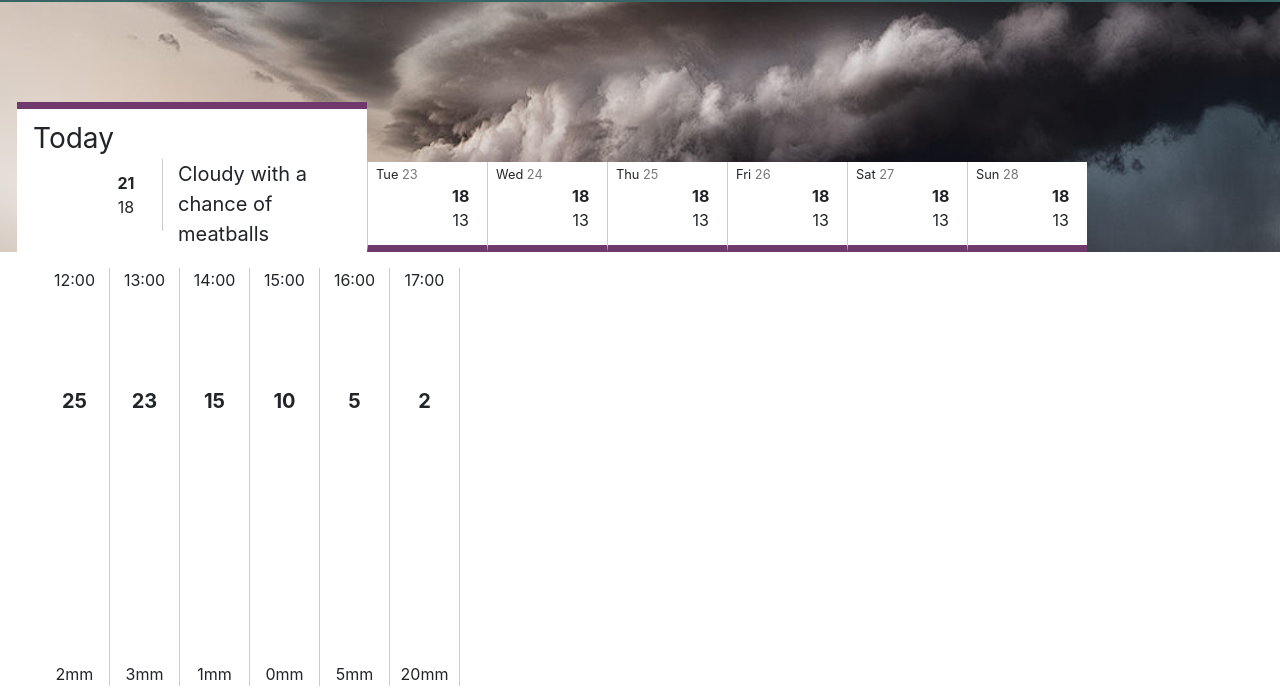
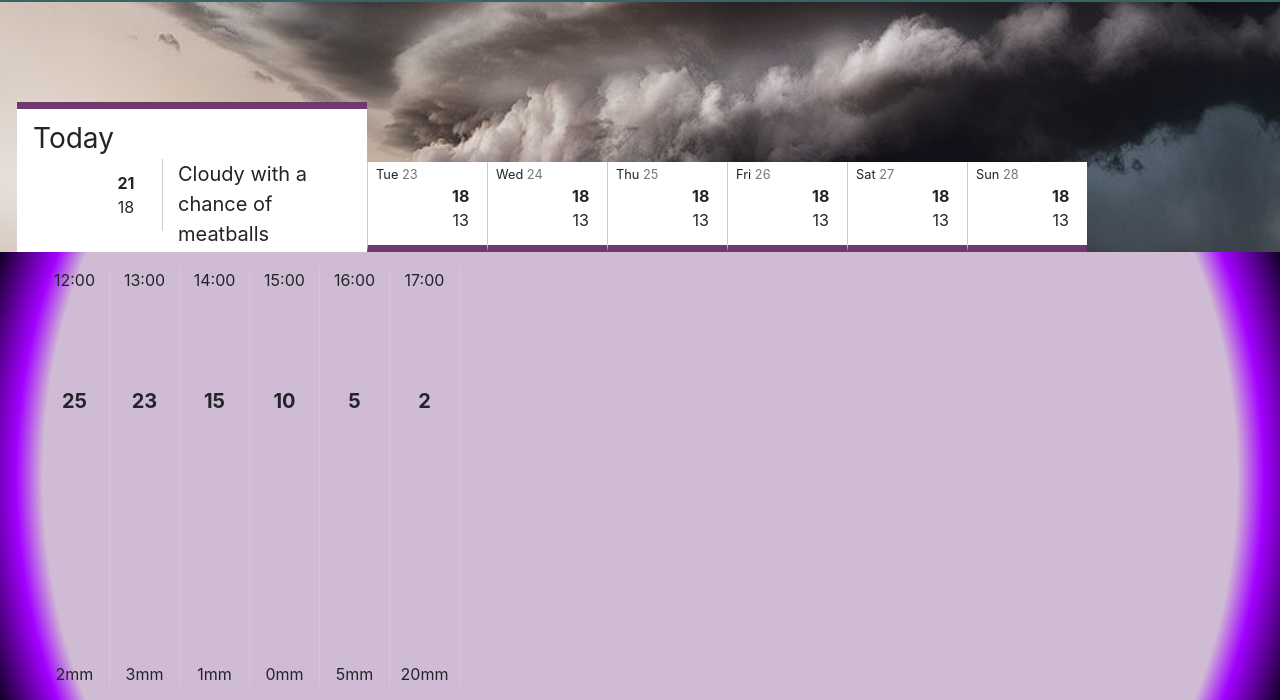
Before and after one commit to MikeTango30/KITM_JS_weather, a plain HTML site: page index.html in a window 1280 px wide. Shown: the part 67-767 px from the top of the page. Drawn offline with nearby package versions, Linux system fonts and the light colour scheme; files that its build step writes are made by us from their sources; some icons are missing; a web font is replaced by a local one.

Commit message:
ominous background

```diff
--- a/sass/_colors.scss
+++ b/sass/_colors.scss
@@ -2,3 +2,4 @@ $color__deep-cerulean:    #386465;
 $color__plain-white:         #ffffff;
 $color__light-grey:       #777777;
 $color__cosmic:              #6f396d;
+$collor__ominous-grey:      #D2CDCC;
--- a/sass/_global.scss
+++ b/sass/_global.scss
@@ -61,6 +61,8 @@ header {
 }
 
 .weather-hourly {
+  background: rgb(208,187,212);
+  background: radial-gradient(circle, rgba(208,187,212,1) 88%, rgba(162,0,255,1) 92%, rgba(16,0,36,1) 100%);
   .hours {
     flex-wrap: nowrap;
     padding: 1rem .5rem;
```
